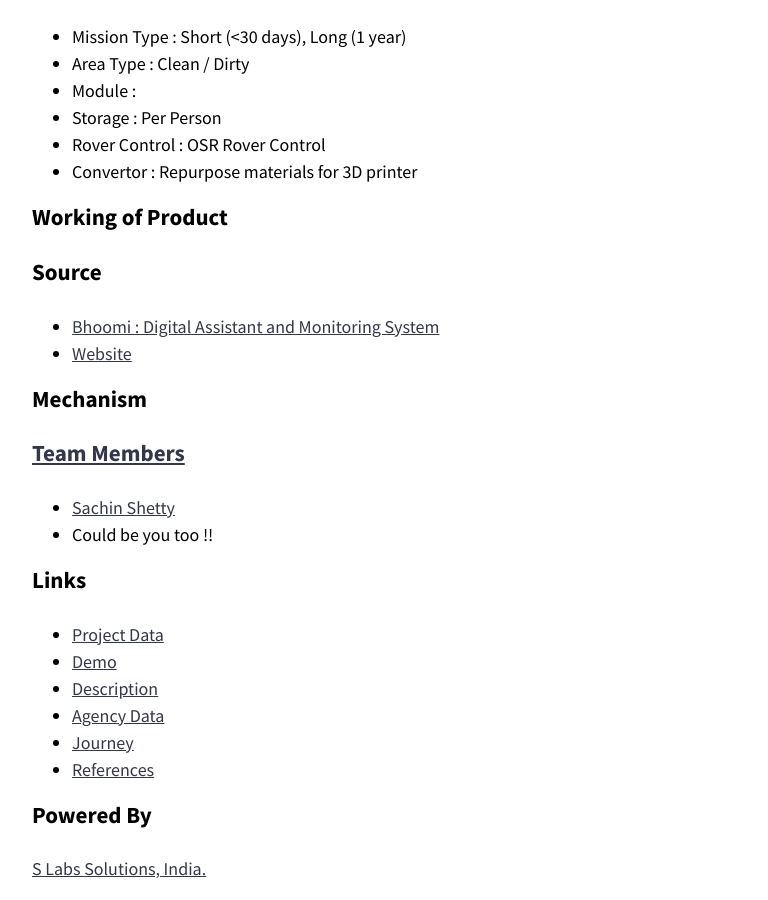
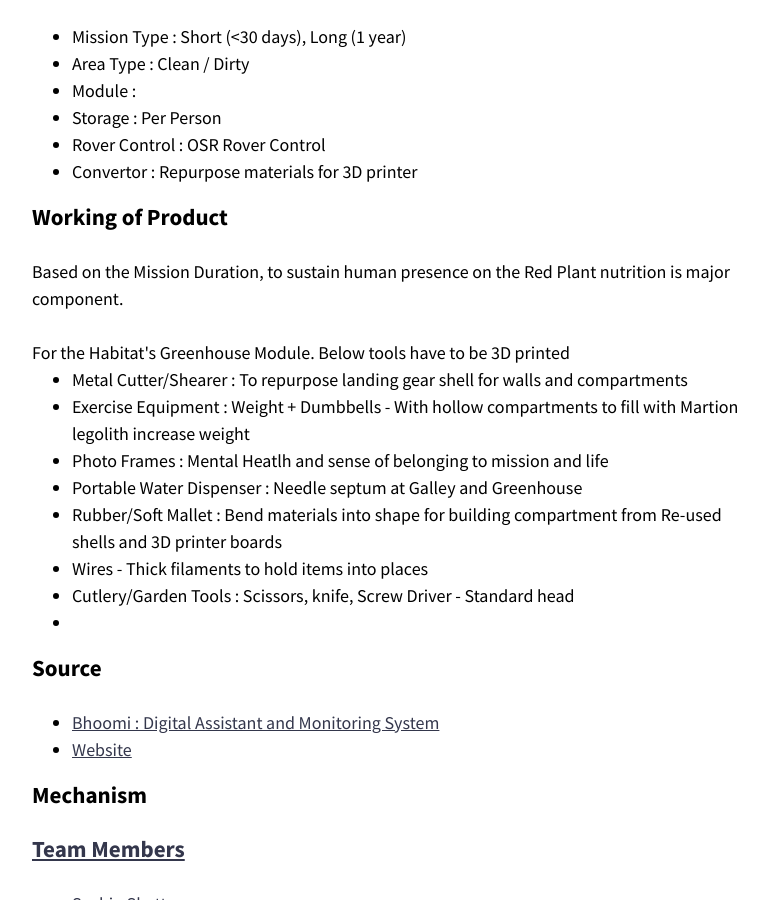
Before and after one commit to sachinsshetty/bhoomi, a Jekyll site: the page built from docs/index.md, in a window 1280 px wide and 900 px high, scrolled down 415 px. Shown: the whole window, without its empty margins (242-1010 px from the left). Built offline with Jekyll 4.4.1, drawn with Linux system fonts in a browser that asks for light colours; nearby versions of some CDN libraries.

Commit message:
Add materials

```diff
--- a/docs/_layouts/home.html
+++ b/docs/_layouts/home.html
@@ -23,6 +23,23 @@
 
 
 <h3>Working of Product</h3>
+
+Based on the Mission Duration, to sustain human presence on the Red Plant nutrition is major component.
+<br> <br>
+For the Habitat's Greenhouse Module. Below tools have to be 3D printed
+<ul>
+ <li>Metal Cutter/Shearer : To repurpose landing gear shell for walls and compartments </li>
+ <li>Exercise Equipment : Weight + Dumbbells - With hollow compartments to fill with Martion legolith increase weight</li>
+ <li>Photo Frames : Mental Heatlh and sense of belonging to mission and life</li>
+ <li>Portable Water Dispenser : Needle septum at Galley and Greenhouse</li>
+ <li>Rubber/Soft Mallet : Bend materials into shape for building compartment from Re-used shells and 3D printer boards</li>
+ <li>Wires - Thick filaments to hold items into places </li>
+ <li>Cutlery/Garden Tools : Scissors, knife, Screw Driver - Standard head </li><li> </li>
+
+
+
+</ul >
+
 
 
 
```
